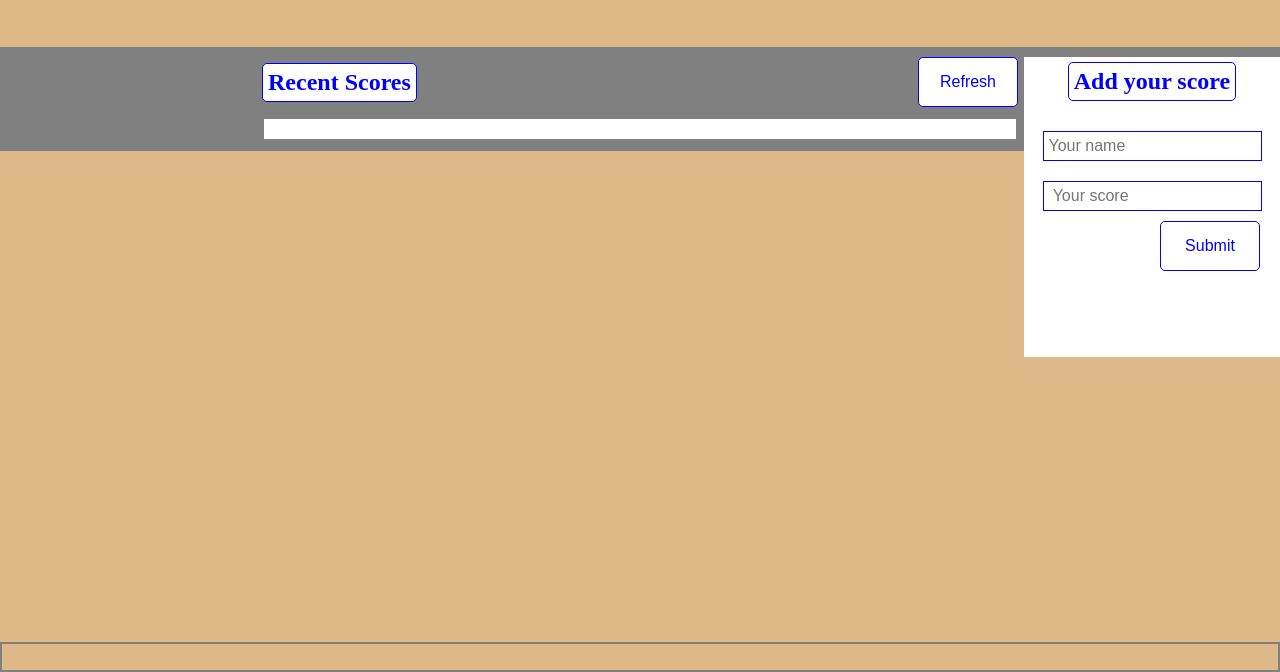
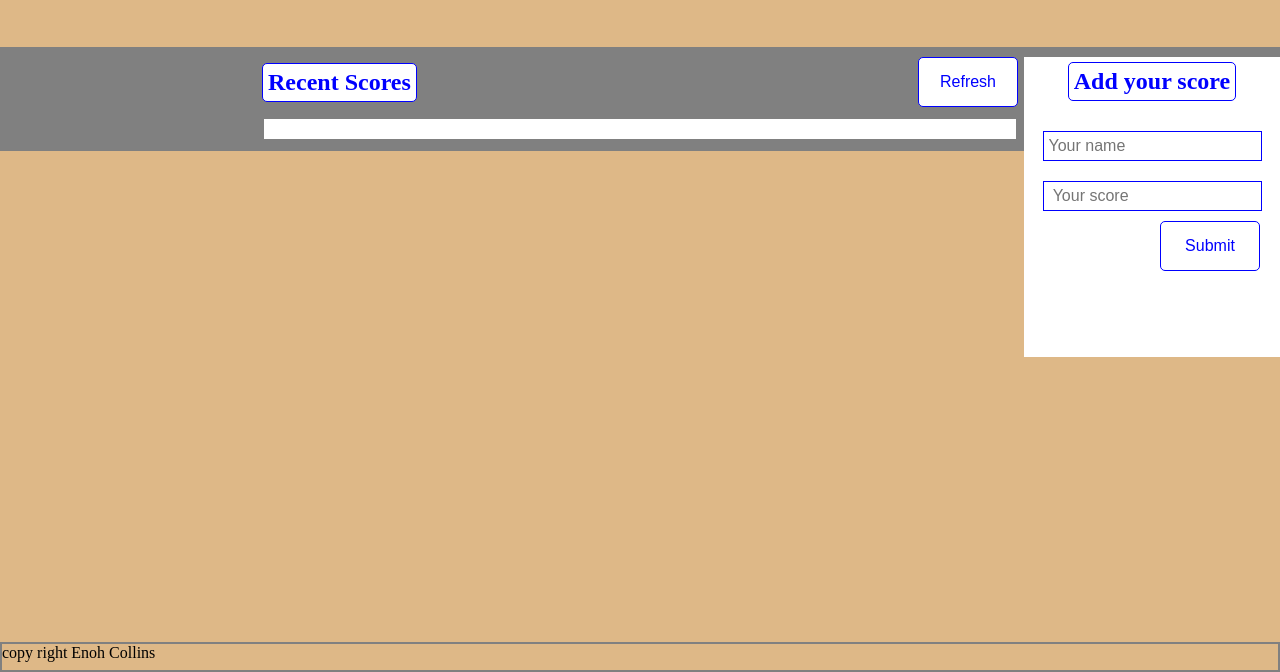
Before and after one commit to enocol/gitflows, a website built with webpack: page index.html in a window 1280 px wide. Shown: the part 128-800 px from the top of the page. Built offline with nearby package versions, Linux system fonts and the light colour scheme.

Commit message:
last commit

```diff
--- a/index.html
+++ b/index.html
@@ -46,6 +46,8 @@
       </form>
     </section>
 
-    <footer class="footer"></footer>
+    <footer class="footer">
+      <p>{testfile()}</p>
+    </footer>
   </body>
 </html>
--- a/src/index.js
+++ b/src/index.js
@@ -2,11 +2,14 @@
 import addScore from './addscore.js';
 import getLocally from './getLocally.js';
 import refresh from './refresh.js';
+import testfile from './testfile.js';
 
 const addButton = document.querySelector('.submit');
 const refbtn = document.querySelector('.refresh');
+const footer = document.querySelector('.footer');
 
 addButton.addEventListener('click', addScore);
 refbtn.addEventListener('click', refresh);
+footer.innerHTML = testfile();
 
 window.onload = getLocally;
--- a/src/refresh.js
+++ b/src/refresh.js
@@ -1,13 +1,15 @@
 import axios from 'axios';
 
-const apiEndPoint = 'https://us-central1-js-capstone-backend.cloudfunctions.net/api/games/HKlE8Ysavy1SaO4klV83/scores';
+const apiEndPoint =
+  'https://us-central1-js-capstone-backend.cloudfunctions.net/api/games/HKlE8Ysavy1SaO4klV83/scores';
 
 const refresh = async () => {
   const scoresList = document.querySelector('.scores-list');
   const { data } = await axios.get(apiEndPoint);
   scoresList.innerHTML = data.result
     .map(
-      (element) => `<li class="list-item"><span class="user"> ${element.user}</span> <span class="score"> ${element.score}</span></li>`,
+      (element) =>
+        `<li class="list-item"><span class="user"> ${element.user}</span> <span class="score"> ${element.score}</span></li>`
     )
     .join(' ')
     .toLowerCase();
--- /dev/null
+++ b/src/testfile.js
@@ -0,0 +1,8 @@
+const testfile = () => {
+  const div = document.createElement('div');
+  div.className = 'class';
+  div.innerHTML = 'copy right Enoh Collins';
+  return div.innerHTML;
+};
+
+export default testfile;
```
